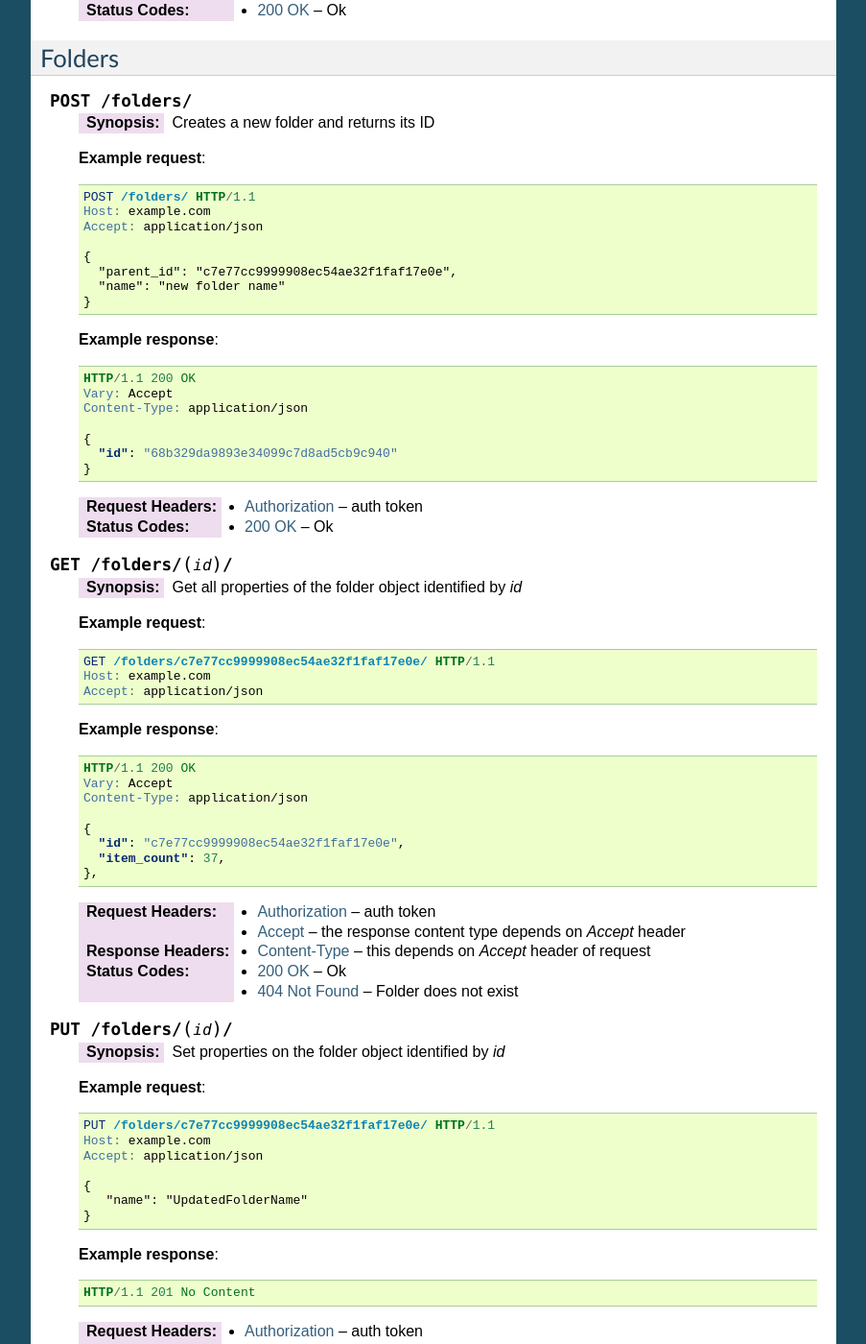
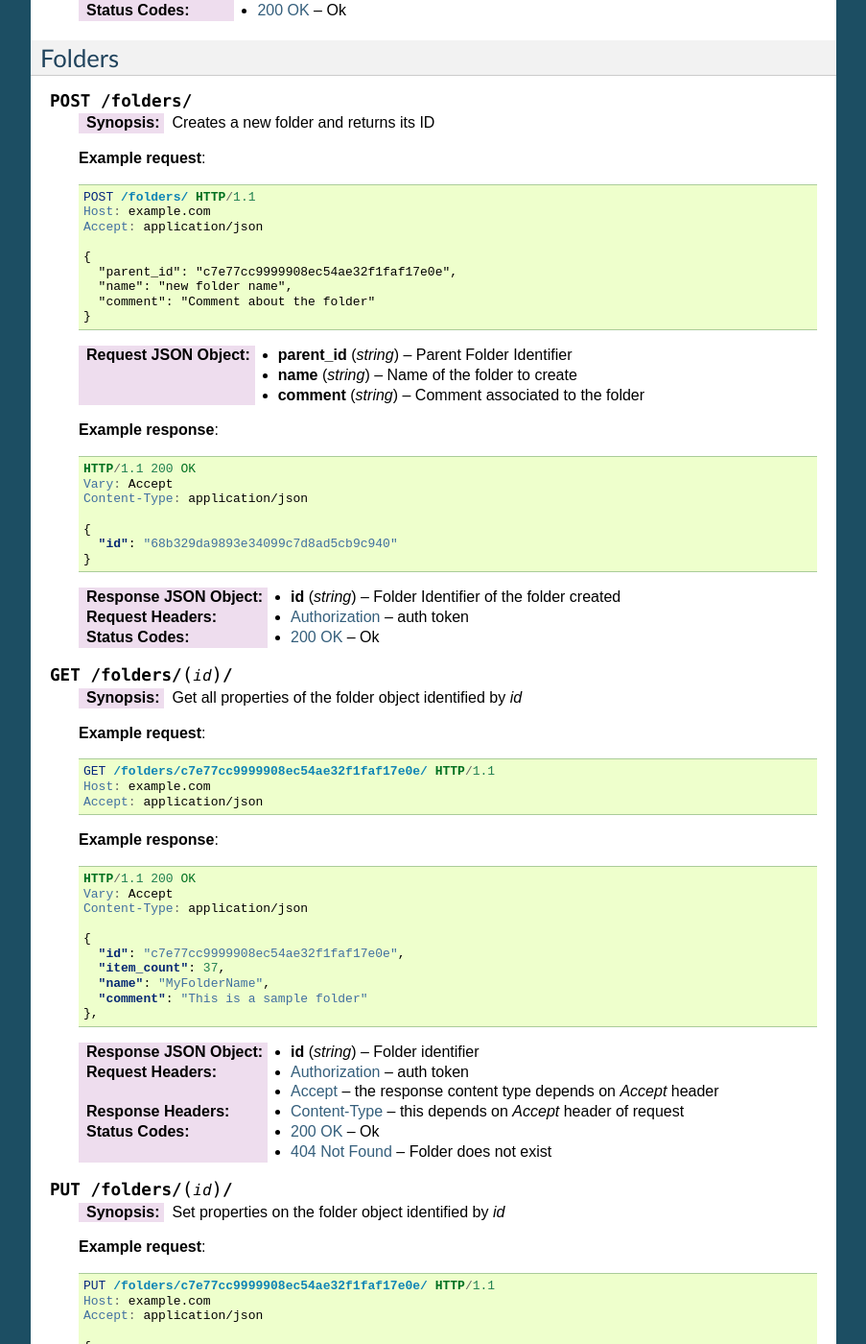
Before and after one commit to openchange/website, a Sphinx documentation site: the page built from api/mapistore_http/source/index.rst, in a window 1280 px wide and 1400 px high, scrolled down 764 px. Shown: the whole window at 96% size, without its empty margins (198-1101 px from the left). Built offline with Sphinx 7.4.7, drawn with Linux system fonts in a browser that asks for light colours; some of the changed text lies outside the part shown.

Commit message:
Add json field description

```diff
--- a/api/mapistore_http/source/index.rst
+++ b/api/mapistore_http/source/index.rst
@@ -67,8 +67,14 @@ Folders
 
       {
         "parent_id": "c7e77cc9999908ec54ae32f1faf17e0e",
-        "name": "new folder name"
+        "name": "new folder name",
+        "comment": "Comment about the folder"
       }
+
+   :<json string parent_id: Parent Folder Identifier
+   :<json string name: Name of the folder to create
+   :<json string comment: Comment associated to the folder
+
 
    **Example response**:
 
@@ -82,6 +88,7 @@ Folders
         "id": "68b329da9893e34099c7d8ad5cb9c940"
       }
 
+   :>json string id: Folder Identifier of the folder created
    :reqheader Authorization: auth token
    :statuscode 200: Ok
 
@@ -109,7 +116,11 @@ Folders
       {
         "id": "c7e77cc9999908ec54ae32f1faf17e0e",
         "item_count": 37,
+	"name": "MyFolderName",
+	"comment": "This is a sample folder"
       },
+
+   :>json string id: Folder identifier
 
    :reqheader Authorization: auth token
    :reqheader Accept: the response content type depends on
@@ -271,6 +282,9 @@ Folders
         ...
       ]
 
+   :>jsonarr string id: Message identifier
+   :>jsonarr string type: Type of the message
+
    :query properties: List of wanted properties, response will only
                       contain these. If not set all properties will
                       be returned.
@@ -314,6 +328,9 @@ Folders
         },
         ...
       ]
+
+   :>jsonarr string id: Folder identifier
+   :>jsonarr string type: Type of the folder
 
    :query properties: List of wanted properties, response will only
                       contain these. If not set all properties will
```
